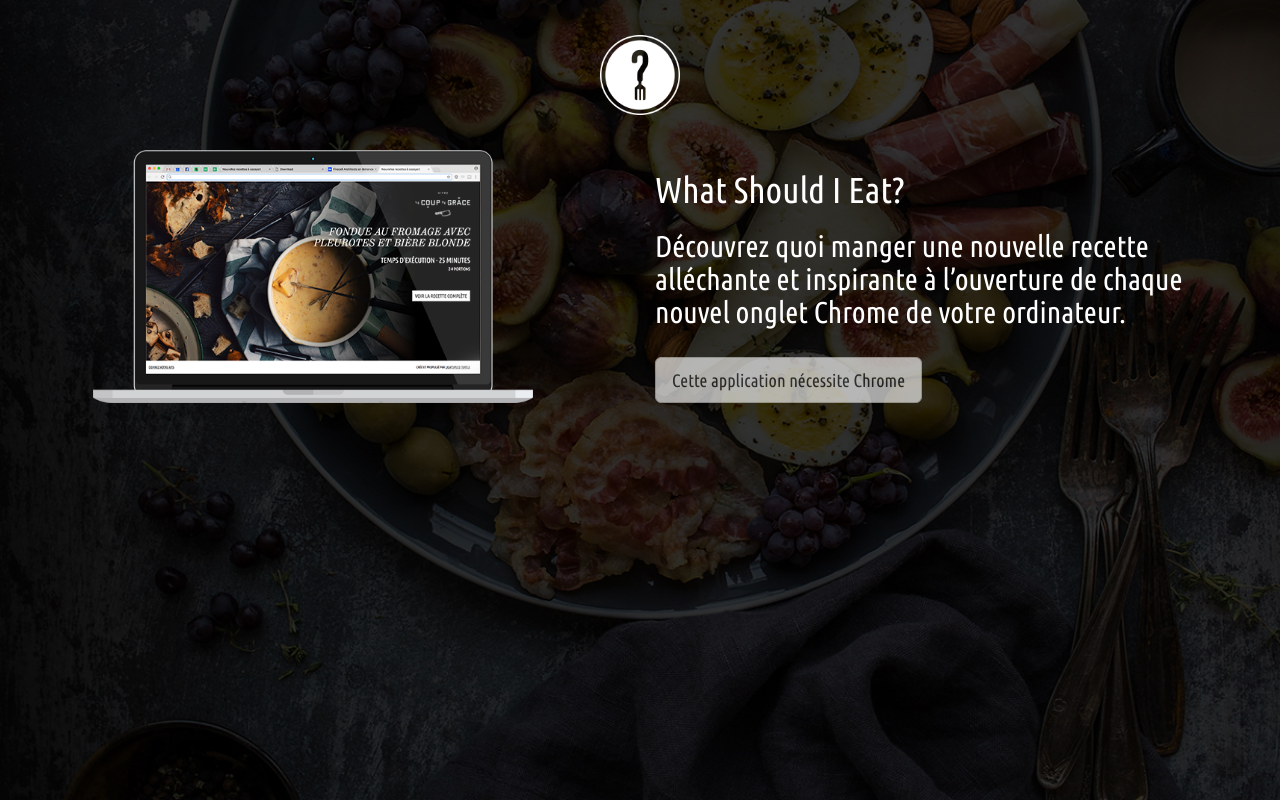
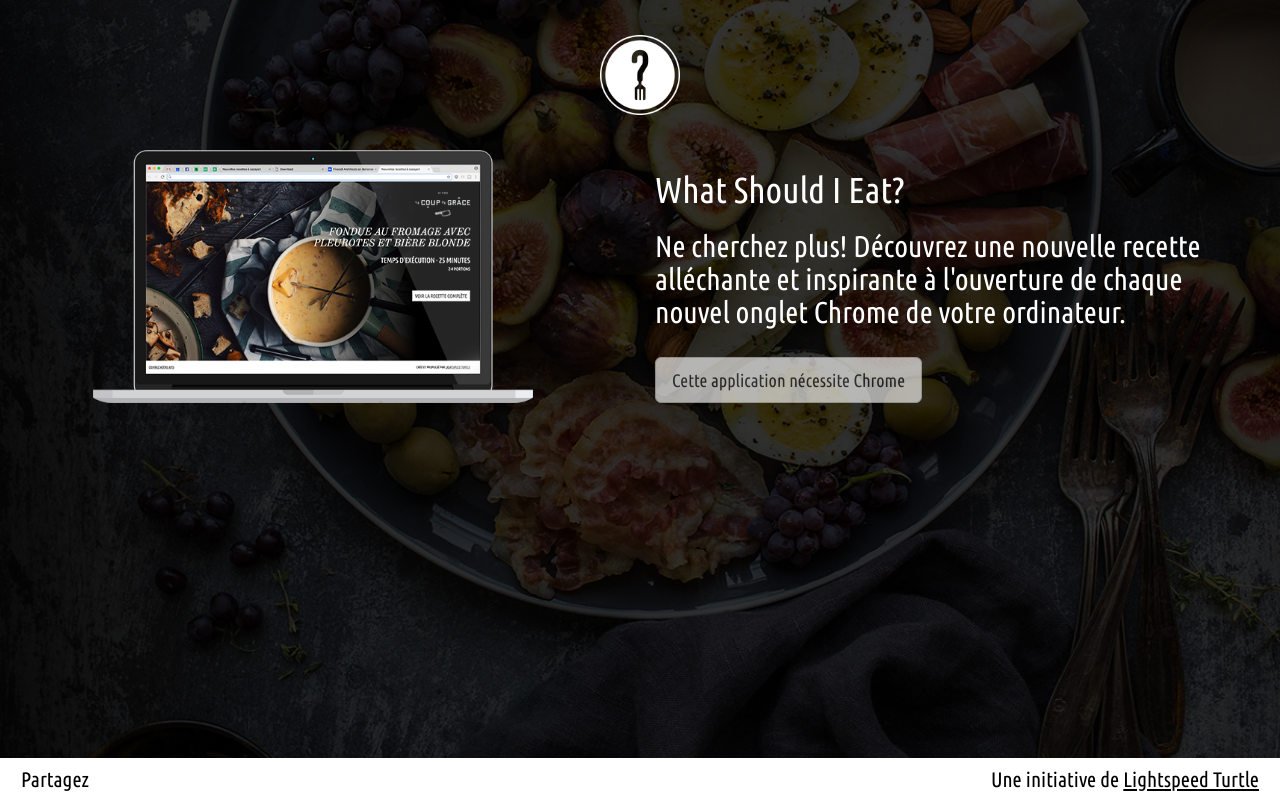
Before and after one commit to Lightspeed-Turtle/whatshouldieat-landingpage, a React (Create React App) app: page / in a window 1280 px wide. Built offline with nearby package versions, Linux system fonts and the light colour scheme.

Commit message:
Added footer and fb share

```diff
--- a/public/index.html
+++ b/public/index.html
@@ -9,6 +9,27 @@
       gtag('js', new Date());
 
       gtag('config', 'UA-106881554-2');
+    </script>
+
+    <!-- FB SDK -->
+    <script>
+      window.fbAsyncInit = function() {
+        FB.init({
+          appId            : '122433935112169',
+          autoLogAppEvents : true,
+          xfbml            : true,
+          version          : 'v2.10'
+        });
+        FB.AppEvents.logPageView();
+      };
+
+      (function(d, s, id){
+         var js, fjs = d.getElementsByTagName(s)[0];
+         if (d.getElementById(id)) {return;}
+         js = d.createElement(s); js.id = id;
+         js.src = "//connect.facebook.net/en_US/sdk.js";
+         fjs.parentNode.insertBefore(js, fjs);
+       }(document, 'script', 'facebook-jssdk'));
     </script>
     <meta charset="utf-8">
     <meta name="viewport" content="width=device-width, initial-scale=1, shrink-to-fit=no">
--- a/src/App.css
+++ b/src/App.css
@@ -4,6 +4,11 @@ body {
   background-size: cover;
   color: white;
   overflow-y: auto;
+}
+
+html {
+  position: relative;
+  min-height: 100%;
 }
 
 html, body, .App {
@@ -71,11 +76,53 @@ h3 {
   font-size: 1em;
 }
 
-/* .footer {
+.footer {
   position: absolute;
   bottom: 0;
   width: 100%;
-  height: 60px;
-  line-height: 60px;
   background-color: white;
-} */
+  height: 2em;
+  line-height: 2em;
+  padding-bottom: 0;
+  margin-bottom: 0;
+  font-size: 1.5em;
+  color: black;
+}
+
+.footer a {
+  color: black;
+}
+
+.footer > div {
+  display: inline;
+}
+
+.left, .right {
+  margin: 0 1em;
+}
+
+.left {
+  float: left;
+}
+
+.right {
+  float: right;
+}
+
+@media (max-width: 992px) {
+  .footer > .right {
+    display: none;
+  }
+
+  .footer {
+    text-align: center;
+  }
+
+  .left {
+    float: none;
+  }
+}
+
+.underline {
+  text-decoration: underline;
+}
--- a/src/App.js
+++ b/src/App.js
@@ -1,5 +1,6 @@
 /*global chrome*/
 /*global window*/
+/*global FB*/
 
 import React, { Component } from 'react';
 import './App.css';
@@ -32,6 +33,16 @@ class App extends Component {
     chrome.webstore.install("https://chrome.google.com/webstore/detail/odopgncgnappoijnnfddcipaegjmnihl", this.handleInstall.bind(this));
   }
 
+  handleShareClick() {
+    FB.ui({
+      method: 'share',
+      display: 'popup',
+      hashtag: '#ilovefood',
+      // mobile_iframe: true,
+      href: 'https://www.whatshouldieat.xyz',
+    }, function(response){});
+  }
+
   render() {
 
     const buttonToShow = (!this.state.isInstalled
@@ -58,7 +69,7 @@ class App extends Component {
 
               <Col className="text" lg={6} sm={12}>
                 <h1>What Should I Eat?</h1>
-                <h2>Découvrez quoi manger une nouvelle recette alléchante et inspirante à l’ouverture de chaque nouvel onglet Chrome de votre ordinateur.</h2>
+                <h2>Ne cherchez plus! Découvrez une nouvelle recette alléchante et inspirante à l'ouverture de chaque nouvel onglet Chrome de votre ordinateur.</h2>
                 {
                   this.state.isChrome
                     ? buttonToShow
@@ -67,27 +78,16 @@ class App extends Component {
               </Col>
 
             </Row>
+            <footer className="footer">
+              <div className="left"><a onClick={this.handleShareClick} href="#">Partagez</a></div>
+              <div className="right">Une initiative de <a className="underline" target="_blank" href="https://www.facebook.com/lightspeedturtle">Lightspeed Turtle</a></div>
+            </footer>
           </div>
         </Grid>
-        {/* <footer className="footer">
-          <div className="">
-            <p className="text-muted">Place sticky footer content here.</p>
-          </div>
-        </footer> */}
+
       </div>
     );
   }
 }
 
 export default App;
-
-
-{/* <Row className="Download">
-<Col>
-  {
-    this.state.isChrome
-      ? buttonToShow
-      : <Button id="install-button" bsSize="large" bsClass='Installed' disabled>Cette application nécessite Chrome</Button>
-  }
-</Col>
-</Row> */}
```
